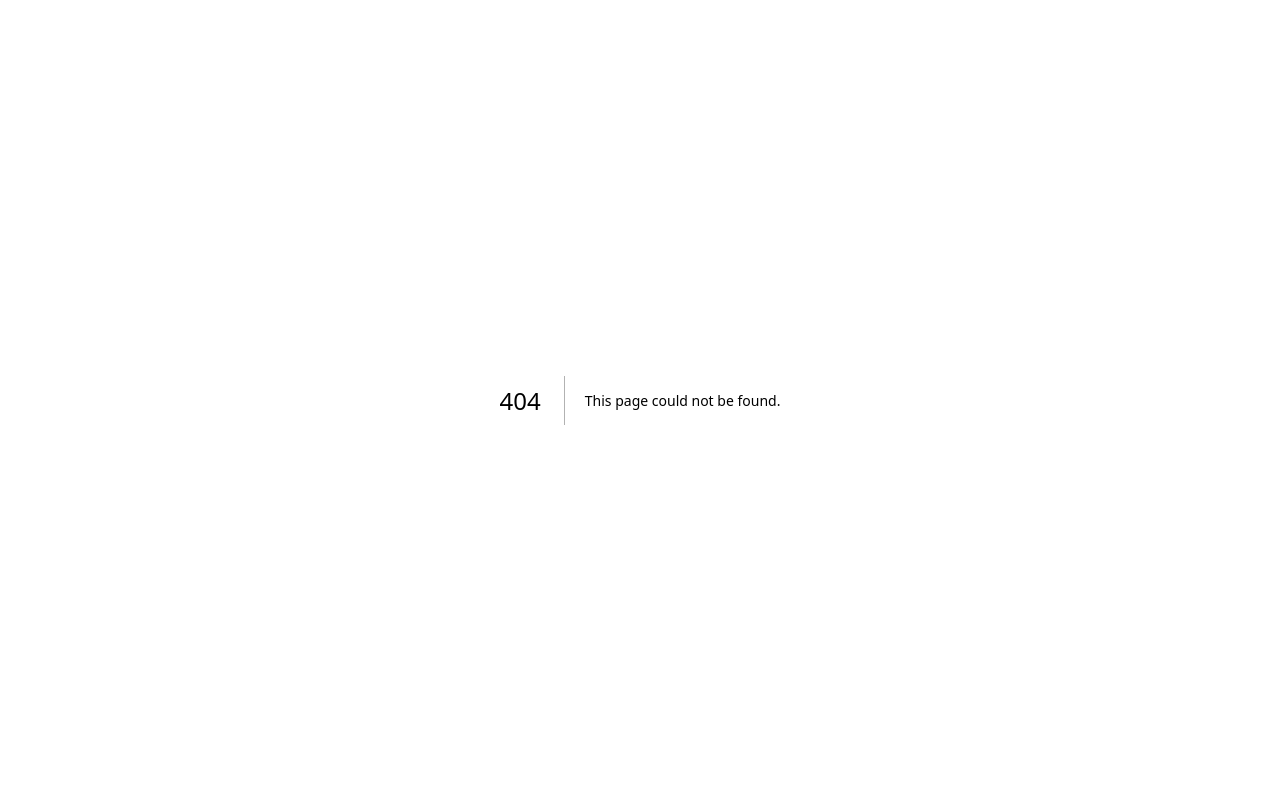
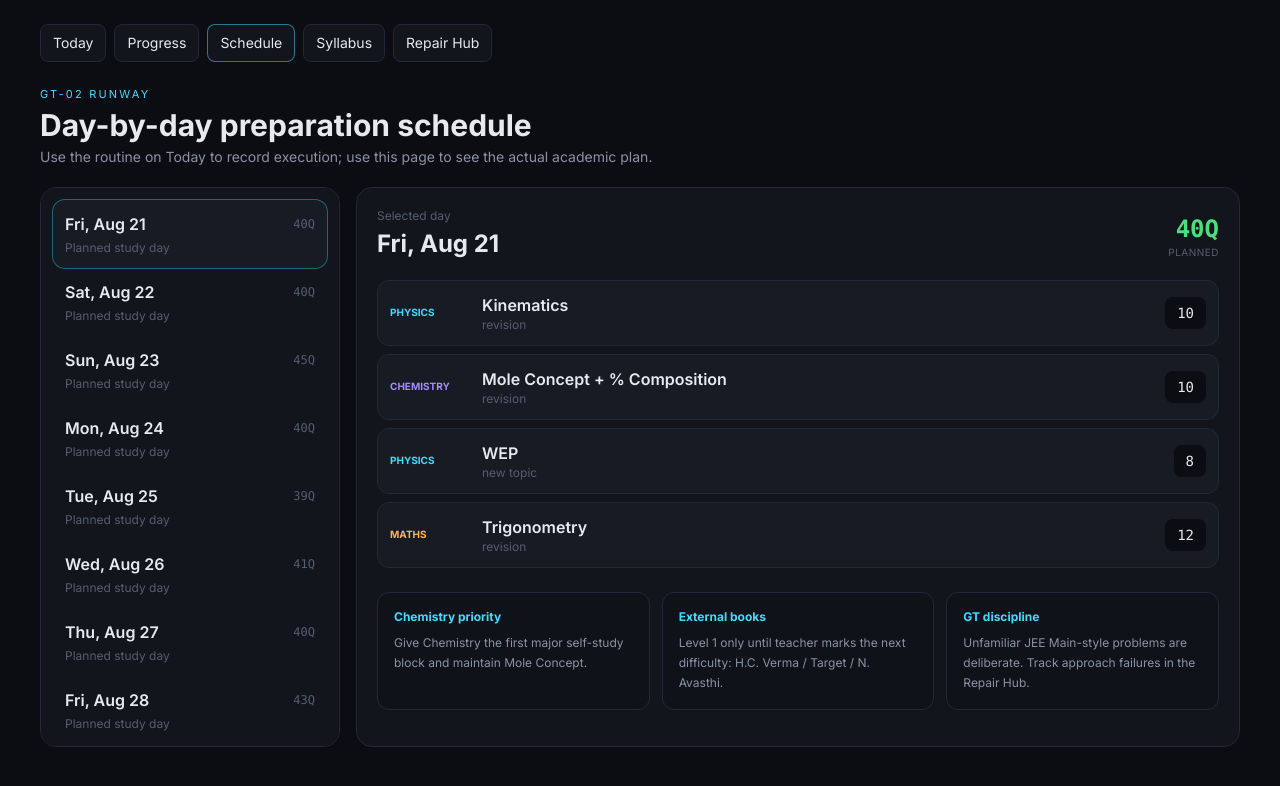
Before and after one commit to hackers-reality/JEE-prep, a Next.js app: page /personal-timetable/schedule in a window 1280 px wide. Before the commit this address had no page. Shown: the top 786 px of the page. Built offline with nearby package versions, Linux system fonts and the light colour scheme.

Commit message:
Add day-by-day JEE preparation schedule view

```diff
--- /dev/null
+++ b/app/personal-timetable/schedule/page.tsx
@@ -0,0 +1,49 @@
+"use client";
+
+import { useState } from "react";
+
+type Subject = "phy" | "chem" | "math" | "rev";
+type Item = { date: string; rows: { topic: string; q: number; subject: Subject; note?: string }[]; note?: string };
+const plan: Item[] = [
+  { date: "2026-08-21", rows: [{ topic: "Kinematics", q: 10, subject: "phy", note: "revision" }, { topic: "Mole Concept + % Composition", q: 10, subject: "chem", note: "revision" }, { topic: "WEP", q: 8, subject: "phy", note: "new topic" }, { topic: "Trigonometry", q: 12, subject: "math", note: "revision" }] },
+  { date: "2026-08-22", rows: [{ topic: "Kinematics", q: 10, subject: "phy", note: "revision" }, { topic: "Mole Concept + % Composition", q: 10, subject: "chem", note: "revision" }, { topic: "WEP", q: 7, subject: "phy" }, { topic: "Trigonometry", q: 13, subject: "math" }] },
+  { date: "2026-08-23", rows: [{ topic: "Kinematics", q: 10, subject: "phy" }, { topic: "Atomic Structure", q: 10, subject: "chem", note: "new" }, { topic: "Sets + Relations & Functions", q: 13, subject: "math" }, { topic: "Trigonometry", q: 12, subject: "math" }] },
+  { date: "2026-08-24", rows: [{ topic: "NLM", q: 12, subject: "phy" }, { topic: "Atomic Structure", q: 10, subject: "chem" }, { topic: "Sets + Relations & Functions", q: 13, subject: "math" }, { topic: "Straight Line", q: 5, subject: "math", note: "Target Level 1" }] },
+  { date: "2026-08-25", rows: [{ topic: "NLM", q: 12, subject: "phy" }, { topic: "Atomic Structure", q: 10, subject: "chem" }, { topic: "Sets + Relations & Functions", q: 12, subject: "math" }, { topic: "Straight Line", q: 5, subject: "math", note: "Target Level 1" }] },
+  { date: "2026-08-26", rows: [{ topic: "Friction", q: 8, subject: "phy" }, { topic: "NLM", q: 6, subject: "phy" }, { topic: "Atomic Structure", q: 10, subject: "chem" }, { topic: "Sets + Relations & Functions", q: 12, subject: "math" }, { topic: "Circle", q: 5, subject: "math", note: "Target Level 1" }] },
+  { date: "2026-08-27", rows: [{ topic: "Friction", q: 7, subject: "phy" }, { topic: "Atomic Structure", q: 10, subject: "chem" }, { topic: "Circle", q: 5, subject: "math" }, { topic: "Mixed revision", q: 18, subject: "rev", note: "concept recognition" }] },
+  { date: "2026-08-28", rows: [{ topic: "Mole Concept + % Composition", q: 10, subject: "chem" }, { topic: "Trigonometry", q: 13, subject: "math" }, { topic: "Mixed revision", q: 20, subject: "rev", note: "unfamiliar questions" }] },
+  { date: "2026-08-29", rows: [{ topic: "Mole Concept + % Composition", q: 10, subject: "chem" }, { topic: "Mixed revision", q: 35, subject: "rev" }] },
+  { date: "2026-08-30", rows: [{ topic: "Chemistry mixed revision", q: 20, subject: "chem" }, { topic: "Physics mixed revision", q: 15, subject: "phy" }, { topic: "Maths mixed revision", q: 10, subject: "math" }] },
+  { date: "2026-08-31", rows: [{ topic: "Chemistry mixed revision", q: 20, subject: "chem" }, { topic: "Physics mixed revision", q: 15, subject: "phy" }, { topic: "Maths mixed revision", q: 10, subject: "math" }] },
+  { date: "2026-09-01", rows: [{ topic: "Chemistry mixed revision", q: 18, subject: "chem" }, { topic: "Physics mixed revision", q: 14, subject: "phy" }, { topic: "Maths mixed revision", q: 12, subject: "math" }] },
+  { date: "2026-09-02", rows: [{ topic: "Chemistry mixed revision", q: 18, subject: "chem" }, { topic: "Physics mixed revision", q: 14, subject: "phy" }, { topic: "Maths mixed revision", q: 12, subject: "math" }] },
+  { date: "2026-09-03", rows: [{ topic: "Full-syllabus mock practice", q: 50, subject: "rev", note: "timed mixed Level 1" }] },
+  { date: "2026-09-04", rows: [], note: "Light revision only — redo flagged/wrong questions and clear remaining doubts." },
+  { date: "2026-09-05", rows: [], note: "Doubt-clearing deadline. No new heavy topics." },
+  { date: "2026-09-06", rows: [{ topic: "GT-02 mock / selected mixed set", q: 45, subject: "rev", note: "timed + immediate analysis" }] },
+  { date: "2026-09-07", rows: [{ topic: "Chemistry weak areas", q: 20, subject: "chem" }, { topic: "Physics weak areas", q: 15, subject: "phy" }, { topic: "Maths weak areas", q: 15, subject: "math" }] },
+  { date: "2026-09-08", rows: [{ topic: "Chemistry application", q: 20, subject: "chem" }, { topic: "NLM/WEP application", q: 15, subject: "phy" }, { topic: "Straight Line/Circle", q: 15, subject: "math" }] },
+  { date: "2026-09-09", rows: [{ topic: "Mixed JEE Main-level set", q: 50, subject: "rev", note: "unfamiliar questions" }] },
+  { date: "2026-09-10", rows: [{ topic: "GT-02 style mini mock", q: 45, subject: "rev", note: "135-minute discipline" }] },
+  { date: "2026-09-11", rows: [], note: "Light revision, formulas, marked doubts, confidence and sleep. No new grinding." },
+];
+const colors = { phy: "#3DDCFF", chem: "#A78BFA", math: "#FFB454", rev: "#94A3B8" };
+const labels = { phy: "Physics", chem: "Chemistry", math: "Maths", rev: "Mixed" };
+const fmt = (d: string) => new Date(`${d}T12:00:00`).toLocaleDateString("en-US", { weekday: "short", month: "short", day: "numeric" });
+
+export default function SchedulePage() {
+  const [selected, setSelected] = useState(plan[0].date);
+  const current = plan.find((p) => p.date === selected) ?? plan[0];
+  const totalQ = current.rows.reduce((s, r) => s + r.q, 0);
+  return <main className="min-h-screen bg-[#0B0D12] text-[#E7E9EE] px-4 pb-16 pt-6 sm:px-6"><div className="mx-auto max-w-[1200px]">
+    <nav className="mb-6 flex flex-wrap gap-2">{[["Today","/personal-timetable"],["Progress","/personal-timetable/progress"],["Schedule","/personal-timetable/schedule"],["Syllabus","/personal-timetable/syllabus"],["Repair Hub","/personal-timetable/tools"]].map(([x,u]) => <a key={u} href={u} className={`rounded-lg border px-3 py-2 text-sm ${x === "Schedule" ? "border-[#3DDCFF]/50 bg-[#12151C]" : "border-[#232838] bg-[#12151C]"}`}>{x}</a>)}</nav>
+    <header className="mb-5"><div className="text-[11px] uppercase tracking-[0.2em] text-[#3DDCFF]">GT-02 runway</div><h1 className="mt-1 text-3xl font-bold">Day-by-day preparation schedule</h1><p className="mt-1 text-sm text-[#8B92A5]">Use the routine on Today to record execution; use this page to see the actual academic plan.</p></header>
+    <div className="grid gap-4 lg:grid-cols-[300px_1fr]"><aside className="rounded-2xl border border-[#232838] bg-[#12151C] p-3 max-h-[70vh] overflow-y-auto">{plan.map((p) => <button key={p.date} onClick={() => setSelected(p.date)} className={`w-full rounded-xl px-3 py-3 text-left ${selected === p.date ? "bg-[#171B24] ring-1 ring-[#3DDCFF]/40" : "hover:bg-[#171B24]"}`}><div className="flex items-center justify-between"><span className="font-semibold">{fmt(p.date)}</span><span className="font-mono text-xs text-[#565D70]">{p.rows.reduce((s, r) => s + r.q, 0)}Q</span></div><div className="mt-1 text-xs text-[#565D70]">{p.note || (p.rows.length ? "Planned study day" : "Revision")}</div></button>)}</aside>
+      <section className="rounded-2xl border border-[#232838] bg-[#12151C] p-5"><div className="flex flex-wrap items-end justify-between gap-3"><div><div className="text-xs text-[#565D70]">Selected day</div><h2 className="mt-1 text-2xl font-bold">{fmt(current.date)}</h2></div><div className="text-right"><div className="font-mono text-2xl font-bold text-[#4ADE80]">{totalQ}Q</div><div className="text-[10px] uppercase tracking-wider text-[#565D70]">planned</div></div></div>
+      <div className="mt-5 space-y-2">{current.rows.length ? current.rows.map((r, i) => <div key={`${r.topic}-${i}`} className="flex items-center gap-3 rounded-xl border border-[#232838] bg-[#171B24] p-3"><span className="w-20 text-[10px] font-bold uppercase" style={{ color: colors[r.subject] }}>{labels[r.subject]}</span><div className="flex-1"><div className="font-semibold">{r.topic}</div><div className="text-xs text-[#565D70]">{r.note || "application / practice"}</div></div><span className="rounded-lg bg-[#0B0D12] px-3 py-1.5 font-mono text-sm">{r.q}</span></div>) : <div className="rounded-xl border border-amber-400/20 bg-amber-400/5 p-4 text-sm text-[#C0C5D0]">{current.note}</div>}</div>
+      <div className="mt-6 grid gap-3 sm:grid-cols-3"><Metric title="Chemistry priority" text="Give Chemistry the first major self-study block and maintain Mole Concept."/><Metric title="External books" text="Level 1 only until teacher marks the next difficulty: H.C. Verma / Target / N. Avasthi."/><Metric title="GT discipline" text="Unfamiliar JEE Main-style problems are deliberate. Track approach failures in the Repair Hub."/></div>
+      </section></div>
+  </div></main>;
+}
+function Metric({ title, text }: { title: string; text: string }) { return <div className="rounded-xl border border-[#232838] bg-[#0F1218] p-4"><div className="text-xs font-bold text-[#3DDCFF]">{title}</div><p className="mt-2 text-xs leading-5 text-[#8B92A5]">{text}</p></div>; }
```
